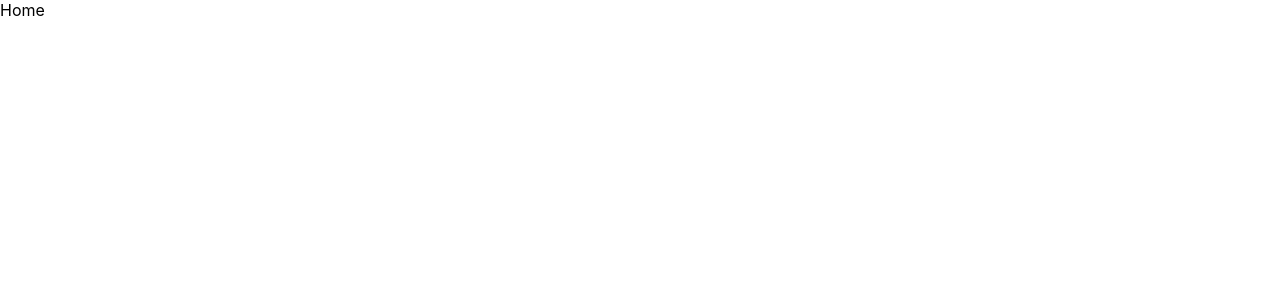
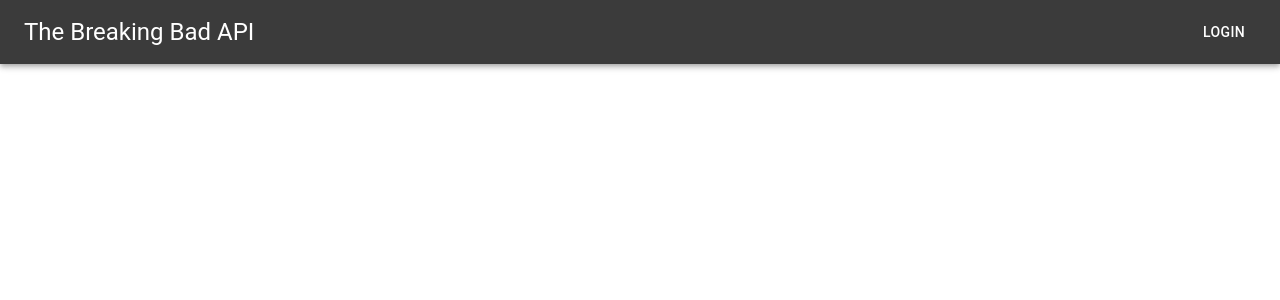
Before and after one commit to Mehdi-Khorrami/react-breakingBadApi, a React (Create React App) app: page / in a window 1280 px wide. Shown: the top 300 px of the page. Built offline with nearby package versions, Linux system fonts and the light colour scheme.

Commit message:
build : build  Header

```diff
--- a/src/component/Home.jsx
+++ b/src/component/Home.jsx
@@ -1,9 +1,35 @@
+import  Box  from '@mui/system/Box'
+import  AppBar  from '@mui/material/AppBar'
+import Toolbar from '@mui/material/Toolbar';
+import Typography from '@mui/material/Typography';
+import Button from '@mui/material/Button';
 import React from 'react'
+import { useNavigate } from 'react-router';
 
 function Home() {
   return (
-    <div>Home</div>
+    <Box>
+        <Header />
+    </Box>
   )
 }
 
+
+const Header = () => {
+    const navigat = useNavigate();
+
+    return (
+        <Box sx={{ flexGrow: 1  }} >
+        <AppBar position="static" sx={{ background : "#3B3B3B" }}>
+          <Toolbar>
+            <Typography variant="h5" component="h1" sx={{ flexGrow: 1 }}>
+               The Breaking Bad API
+            </Typography>
+            <Button color="inherit" onClick={() => navigat('/Login')} >Login</Button>
+          </Toolbar>
+        </AppBar>
+      </Box>
+    )
+}
+
 export default Home
```
